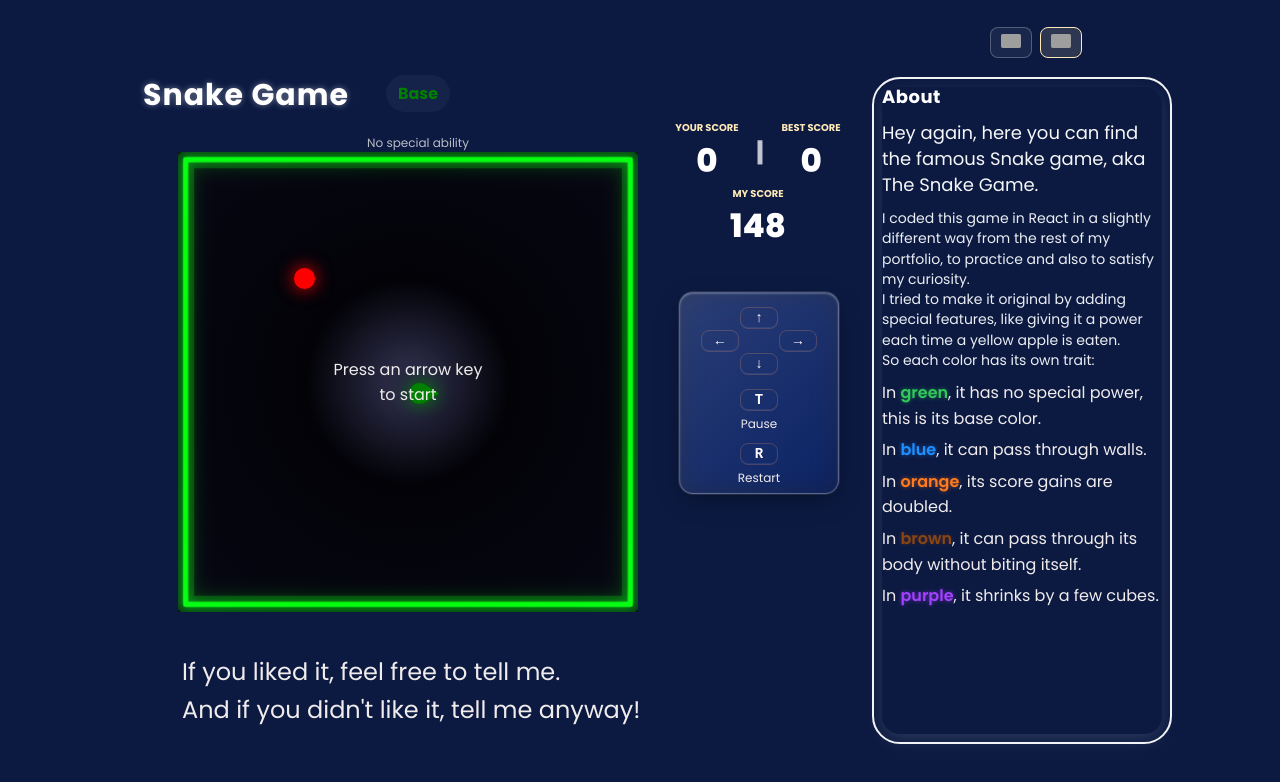
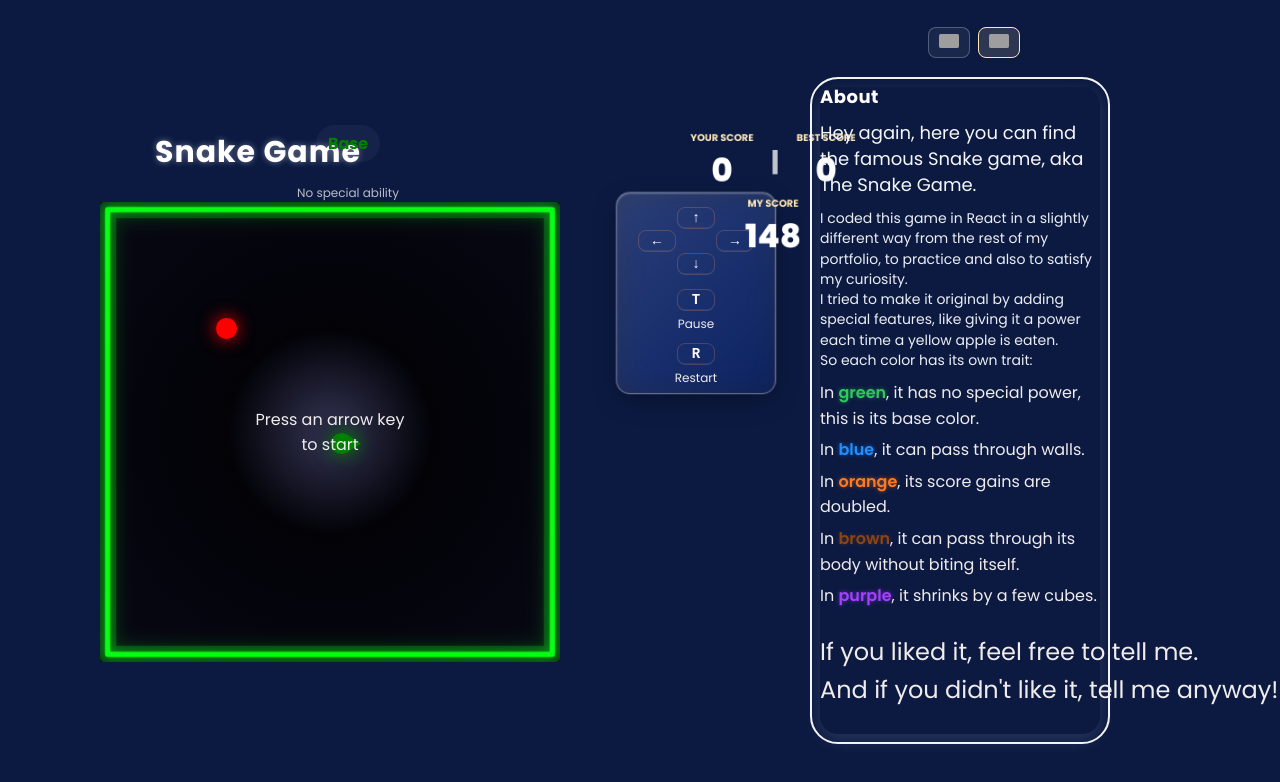
Before and after one commit to Walie-Matthieu/snake-game, a Next.js app: page / in a window 1280 px wide. Shown: the top 782 px of the page. Built offline with nearby package versions, Linux system fonts and the light colour scheme; grey boxes are pictures that could not be loaded.

Commit message:
Adjust layout and spacing for responsive design in game components

```diff
--- a/app/page.module.css
+++ b/app/page.module.css
@@ -60,7 +60,7 @@
   order: 2;
   /* laissez le flex gérer la position — pousse l'aside à droite */
   /* réduit l'espace entre la boîte du jeu et l'aside */
-  margin-left: 85px; /* marge entre le Canvas et la colonne "À propos" */
+  margin-left: 20px; /* marge entre le Canvas et la colonne "À propos" */
 
   transform: translate(var(--aside-offset-x), var(--aside-offset-y));
   will-change: transform;
@@ -318,71 +318,6 @@
 
 /* Base: applique les offsets via variables (fallback 0) */
 .gameLeft::before { transform: translate(var(--title-offset-x, 0), var(--title-offset-y, 0)); }
-
-/* Desktop petit (1024px - 1440px) À GARDER!!!! */
-@media (min-width: 1024px) and (max-width: 1440px) {
-
-  /* Censer bloquer le scroll vertical sur le body */
-
-  .gameLeft {
-    --game-offset-x: 90px;       /* Pour déplacer le bloc jeu de gauche à droite */
-    --game-offset-y: -50px;      /* Pour déplacer le bloc jeu de haut en bas */
-    --title-offset-x: -90px;   /* chiffre grand = plus à gauche */
-    --title-offset-y: -7px;  /* chiffre grand = plus en bas */
-    --container-gap: -70px;  /* espace entre Canvas et panneau */
-
-    --scoreboard-offset-x: 230px;   /* + = droite, - = gauche */
-    --scoreboard-offset-y: 40px;    /* + = bas, - = haut */
-
-    --controls-offset-x: 1px;   /* déplace le panneau touches de droite à gauche */
-    --controls-offset-y: 150px;    /* + = bas, - = haut */
-  }
-  .asideRight {
-    --aside-offset-x: 25px;
-    --aside-offset-y: -0px;    /* Ajout du décalage vertical de la colonne "À propos" */
-  }
-  .lastParagraph {
-    /* force une nouvelle ligne et largeur pleine pour éviter le “collage” à droite */
-    flex: 1 1 100%;
-    align-self: stretch;
-    max-width: 100%;
-    --last-offset-x: -700px; /* Déplace le texte de droite à gauche */
-    --last-offset-y: 20px; /* Déplace le texte de bas en haut */
-  }
-}
-
-/* Desktop moyen (1441px - 1920px) */
-@media (min-width: 1441px) and (max-width: 1920px) {
-  .gameLeft {
-    --scoreboard-offset-x: 260px;  /* déplace le panneau de score */
-    --scoreboard-offset-y: 20px;   /* + = bas, - = haut */
-
-    --controls-offset-x: 20px;     /* déplace le panneau des touches */
-    --controls-offset-y: 130px;   /* + = bas, - = haut */
-
-    --title-offset-x: -150px;    /* Déplace le titre de gauche à droite */
-    --title-offset-y: -45px;    /* Déplace le titre de haut en bas */
-  }
-  .asideRight {
-    --aside-offset-x: 740px;    /* ajuste la colonne "À propos" si besoin */
-    --aside-offset-y: -550px;  /* Déplace la colonne "À propos" de haut en bas */
-  }
-
-  .lastParagraph {
-    --last-offset-x: -700px;  /* Déplace le texte de droite à gauche */
-    --last-offset-y: 45px;   /* Déplace le texte vers le bas */
-  }
-}
-
-/* Grand écran (>1921px) */
-@media (min-width: 1921px) {
-  .gameLeft {
-    --game-offset-x: 20px;
-    --title-offset-x: -120px;
-  }
-  .asideRight { --aside-offset-x: 180px; }
-  .lastParagraph { --last-offset-x: 0px; --last-offset-y: -30px; }
-}
 
 /* Mobile spécifique (320px - 340px) : pas de scroll, pas de coupure */
 @media (min-width: 320px) and (max-width: 340px) {
--- a/app/page.tsx
+++ b/app/page.tsx
@@ -84,11 +84,11 @@ export default function Home() {
       {isLoading && <LoadingScreen onDone={() => setIsLoading(false)} />}
     <section className={`${styles.page} min-h-screen flex items-center justify-center text-center px-4 bg-blue-900`}>
       <main>
-        <div className={styles.row}>
-          <div className={styles.gameLeft}>
+        <div className={`${styles.row} lg:!flex-nowrap lg:items-start lg:justify-center lg:gap-10 lg:!max-w-[1500px] 2xl:gap-14 2xl:!max-w-[1820px]`}>
+          <div className={`${styles.gameLeft} lg:pt-8 lg:-mt-8 lg:mr-8 lg:[--title-offset-x:-100px] 2xl:pt-10 2xl:-mt-6 2xl:mr-12 2xl:[--title-offset-x:-130px]`}>
             <SnakeGame onStateChange={handleSnakeState} language={language} onLanguageChange={setLanguage} />
           </div>
-          <aside className={styles.asideRight}>
+          <aside className={`${styles.asideRight} lg:!ml-2 lg:mt-0 2xl:!ml-6 2xl:mt-1`}>
             <div className={styles.languageSwitcher}>
               <button
                 type="button"
@@ -186,7 +186,7 @@ export default function Home() {
               </ul>
             </div>
 
-            <p className={styles.lastParagraph}>
+            <p className={`${styles.lastParagraph} lg:basis-full lg:self-stretch lg:max-w-full lg:mt-6 lg:pl-8 lg:-ml-[520px] 2xl:mt-10 2xl:pl-12 2xl:-ml-[620px]`}>
               <span className={styles.noWrap}>
                 {content.outro1}
               </span>
```
